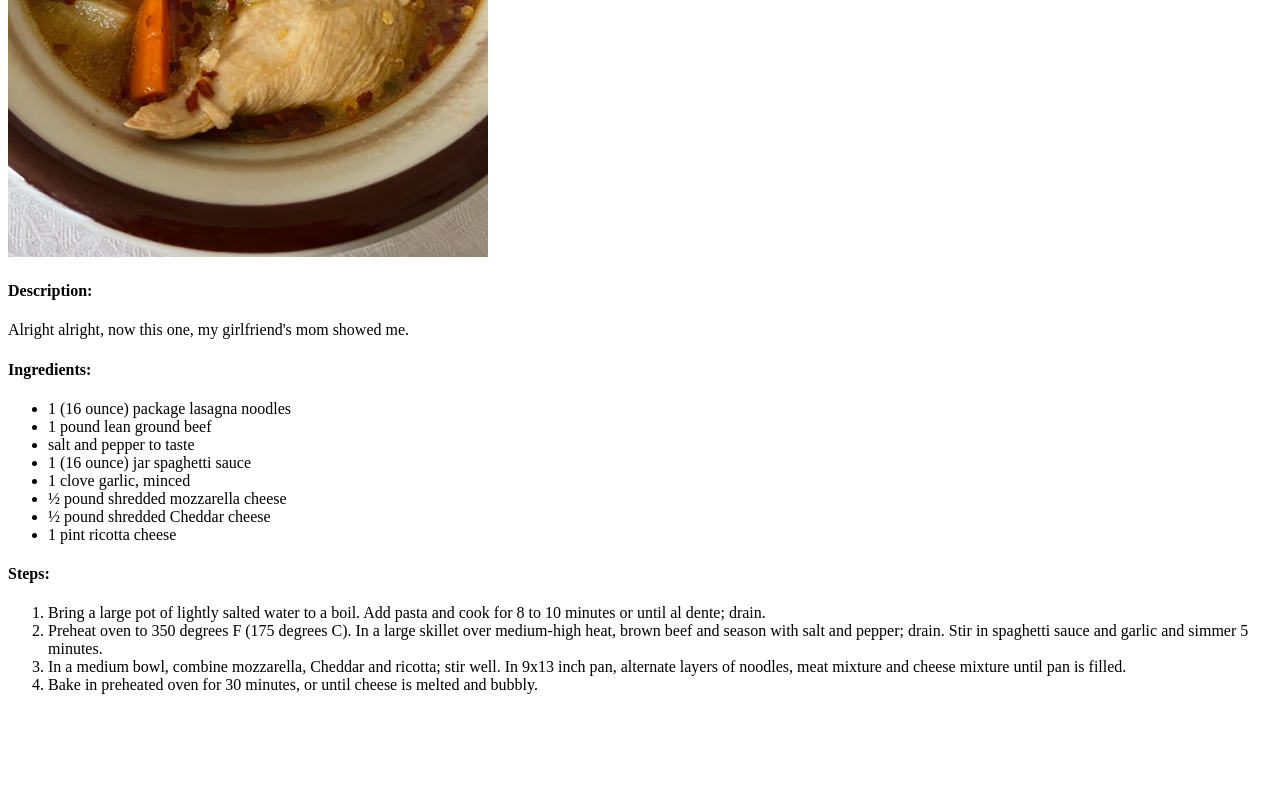
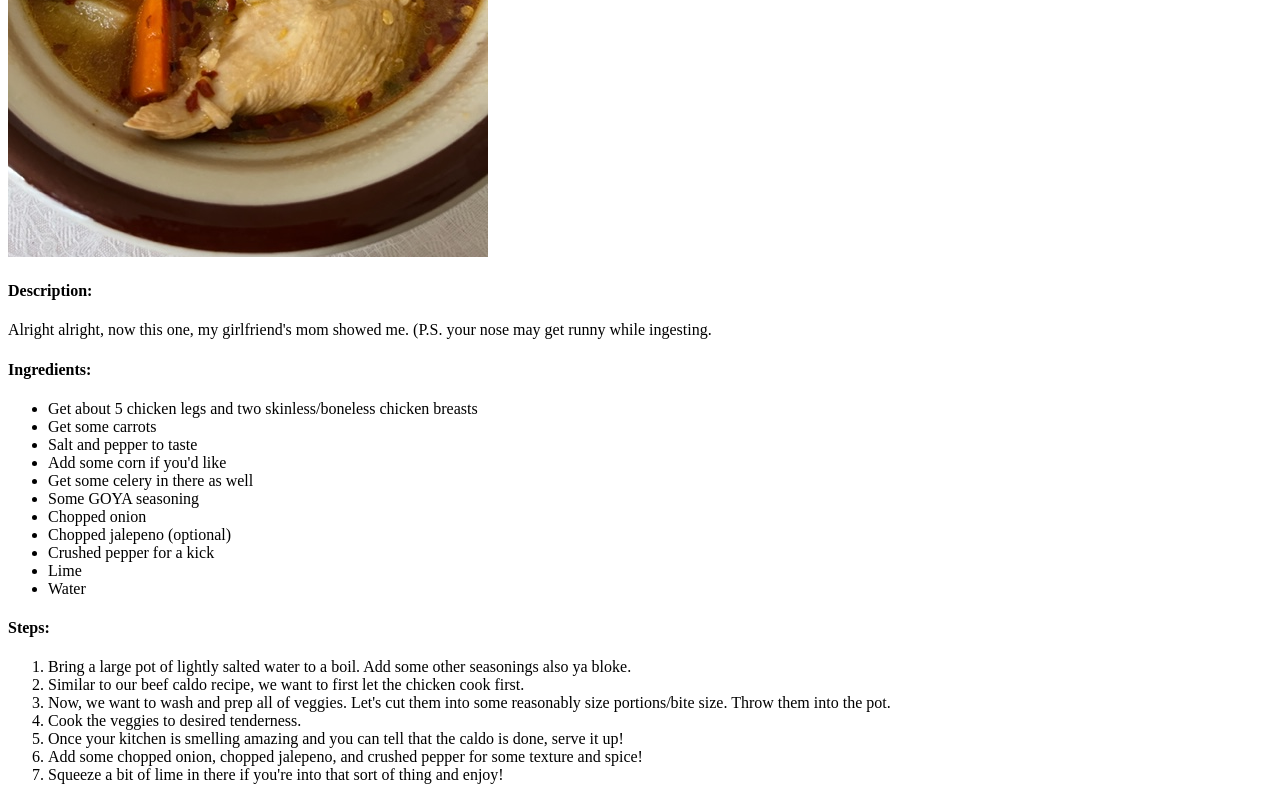
Before and after one commit to monkeyacc/Personal_Projects, a plain HTML site: page OdinProject/MyFirstWebsite/recipes/chickenCaldo.html in a window 1280 px wide. Shown: the part 507-1307 px from the top of the page. Before the commit the page ends 1217 px from the top, so only its background shows below. Drawn offline with Linux system fonts and the light colour scheme.

```diff
--- a/OdinProject/MyFirstWebsite/recipes/chickenCaldo.html
+++ b/OdinProject/MyFirstWebsite/recipes/chickenCaldo.html
@@ -14,27 +14,33 @@
 
         <img src="../img/chickenCaldo.jpg" alt="Picture of chicken caldo in a bowl.">
         <h4>Description:</h4>
-        <p>Alright alright, now this one, my girlfriend's mom showed me.</p>
+        <p>Alright alright, now this one, my girlfriend's mom showed me. (P.S. your nose may get runny while ingesting.</p>
         <p></p>
 
         <h4>Ingredients:</h4>
         <ul>
-            <li>1 (16 ounce) package lasagna noodles</li>
-            <li>1 pound lean ground beef</li>
-            <li>salt and pepper to taste</li>
-            <li>1 (16 ounce) jar spaghetti sauce</li>
-            <li>1 clove garlic, minced</li>
-            <li>½ pound shredded mozzarella cheese</li>
-            <li>½ pound shredded Cheddar cheese</li>
-            <li>1 pint ricotta cheese</li>
+            <li>Get about 5 chicken legs and two skinless/boneless chicken breasts</li>
+            <li>Get some carrots</li>
+            <li>Salt and pepper to taste</li>
+            <li>Add some corn if you'd like</li>
+            <li>Get some celery in there as well</li>
+            <li>Some GOYA seasoning</li>
+            <li>Chopped onion</li>
+            <li>Chopped jalepeno (optional)</li>
+            <li>Crushed pepper for a kick</li>
+            <li>Lime</li>
+            <li>Water</li>
         </ul>
 
         <h4>Steps:</h4>
         <ol>
-            <li>Bring a large pot of lightly salted water to a boil. Add pasta and cook for 8 to 10 minutes or until al dente; drain.</li>
-            <li>Preheat oven to 350 degrees F (175 degrees C). In a large skillet over medium-high heat, brown beef and season with salt and pepper; drain. Stir in spaghetti sauce and garlic and simmer 5 minutes.</li>
-            <li>In a medium bowl, combine mozzarella, Cheddar and ricotta; stir well. In 9x13 inch pan, alternate layers of noodles, meat mixture and cheese mixture until pan is filled.</li>
-            <li>Bake in preheated oven for 30 minutes, or until cheese is melted and bubbly.</li>
+            <li>Bring a large pot of lightly salted water to a boil. Add some other seasonings also ya bloke.</li>
+            <li>Similar to our beef caldo recipe, we  want to first let the chicken cook first.</li>
+            <li>Now, we want to wash and prep all of veggies. Let's cut them into some reasonably size portions/bite size. Throw them into the pot.</li>
+            <li>Cook the veggies to desired tenderness.</li>
+            <li>Once your kitchen is smelling amazing and you can tell that the caldo is done, serve it up!</li>
+            <li>Add some chopped onion, chopped jalepeno, and crushed pepper for some texture and spice!</li>
+            <li>Squeeze a bit of lime in there if you're into that sort of thing and enjoy!</li>
         </ol>
 
 
```
Also changed, not shown: OdinProject/MyFirstWebsite/about.html (+4 -0 lines), OdinProject/MyFirstWebsite/blogposts.html (+4 -0 lines), OdinProject/MyFirstWebsite/fitness.html (+4 -0 lines), OdinProject/MyFirstWebsite/food.html (+3 -1 lines).
